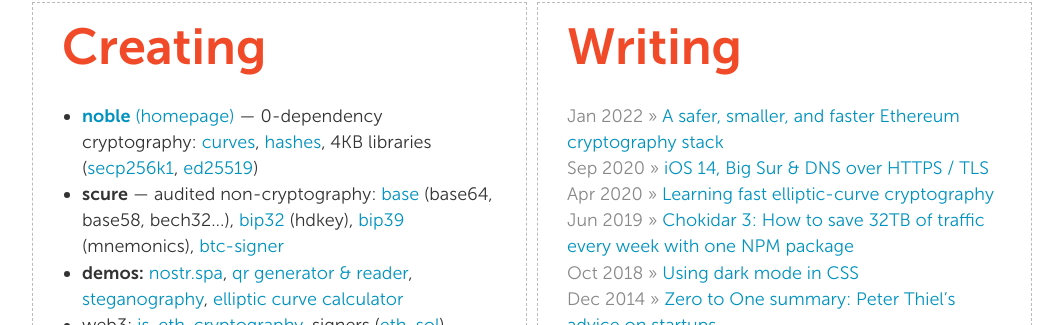
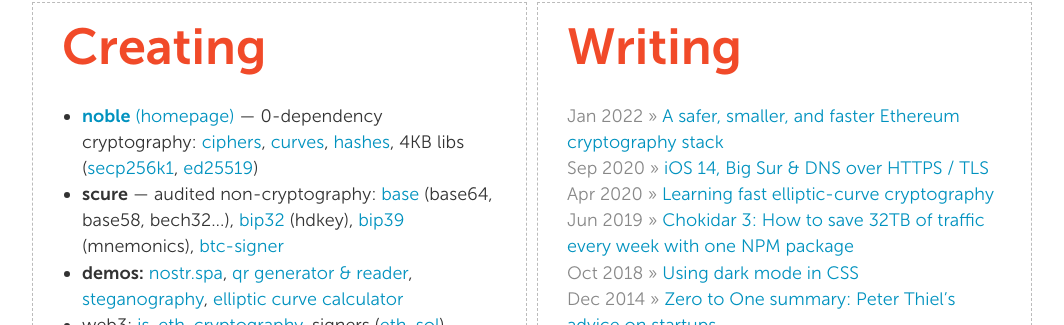
Before and after one commit to yanguly/paulmillr.github.io, a Jekyll site: the page built from index.html, in a window 1280 px wide. Shown: the part 212-537 px from the top of the page, without its empty margins (108-1172 px from the left). Built offline with Jekyll 4.4.1, drawn with Linux system fonts in a browser that asks for light colours.

Commit message:
noble-ciphers

```diff
--- a/index.html
+++ b/index.html
@@ -7,9 +7,10 @@
   <ul class="projects">
     <li><a href="./noble/"><strong>noble</strong></a> <a href="./noble/">(homepage)</a> —
       0-dependency cryptography:
+      <a href="https://github.com/paulmillr/noble-ciphers/">ciphers</a>,
       <a href="https://github.com/paulmillr/noble-curves/">curves</a>,
       <a href="https://github.com/paulmillr/noble-hashes/">hashes</a>,
-      4KB libraries (<a href="https://github.com/paulmillr/noble-secp256k1">secp256k1</a>,
+      4KB libs (<a href="https://github.com/paulmillr/noble-secp256k1">secp256k1</a>,
       <a href="https://github.com/paulmillr/noble-ed25519">ed25519</a>)
     </li>
     <li><strong>scure</strong> — audited non-cryptography:
--- a/noble/index.html
+++ b/noble/index.html
@@ -19,6 +19,8 @@
     The idea was to: 1) improve knowledge of cryptography 2) improve supply chain security of JS ecosystem 3) provide libraries that could be used for learning, because other libs are too low-level / unfriendly to beginners. Active projects:
 
     <ul>
+      <li>ciphers (<a href="https://github.com/paulmillr/noble-ciphers">GitHub</a>, <a href="https://www.npmjs.com/package/@noble/ciphers">NPM</a>): cryptographic ciphers, including AES-SIV, Salsa20/XSalsa20, ChaCha20/XChaCha20, Poly1305 and FF1.
+      </li>
       <li>curves (<a href="https://github.com/paulmillr/noble-curves">GitHub</a>, <a href="https://www.npmjs.com/package/@noble/curves">NPM</a>): elliptic curve cryptography, including Weierstrass, Edwards, Montgomery curves, pairings, hash-to-curve, poseidon hash, schnorr, secp256k1, ed25519, ed448, p521, bn254, bls12-381 and others.
       </li>
       <li>hashes (<a href="https://github.com/paulmillr/noble-hashes">GitHub</a>, <a href="https://www.npmjs.com/package/@noble/hashes">NPM</a>): SHA2, SHA3, RIPEMD, BLAKE2/3, HMAC, HKDF, PBKDF2 & Scrypt</li>
@@ -41,6 +43,7 @@
       <li>Dec 2022: <a href="https://github.com/paulmillr/noble-curves">curves</a> have been released, consolidating secp + ed + bls in one package</li>
       <li>Feb 2023: curves <a href="https://github.com/trailofbits/publications/blob/master/reviews/2023-01-ryanshea-noblecurveslibrary-securityreview.pdf">audit</a> by Trail of Bits has been completed, funded by <a href="https://www.shea.io">Ryan Shea</a></li>
       <li>Mar 2023: <a href="https://github.com/paulmillr/noble-secp256k1/releases/tag/2.0.0">secp256k1</a> and <a href="https://github.com/paulmillr/noble-ed25519/releases/tag/2.0.0">ed25519</a> have been rewritten and became 4KB (gzipped) single-feature versions of curves</li>
+      <li>Jun 2023: <a href="https://github.com/paulmillr/noble-ciphers">ciphers</a> have been released</li>
     </ul>
   </section>
   <h3 id="demo">Demo 1: Elliptic curve calculator</h3>
```
